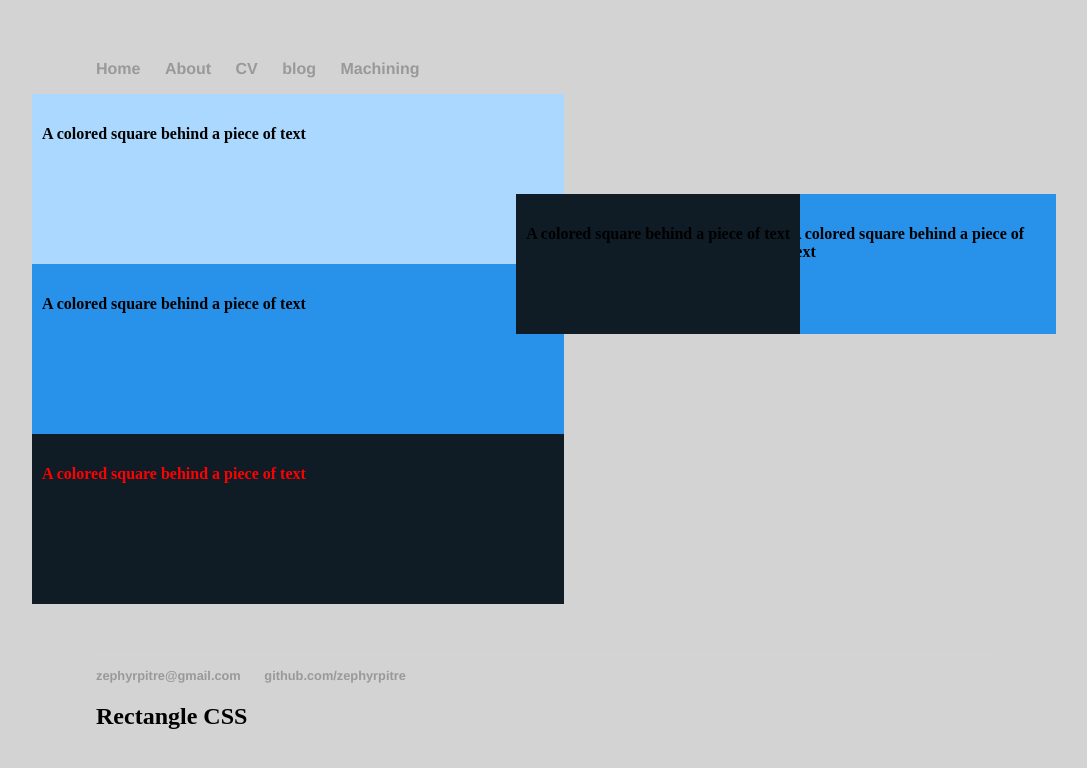
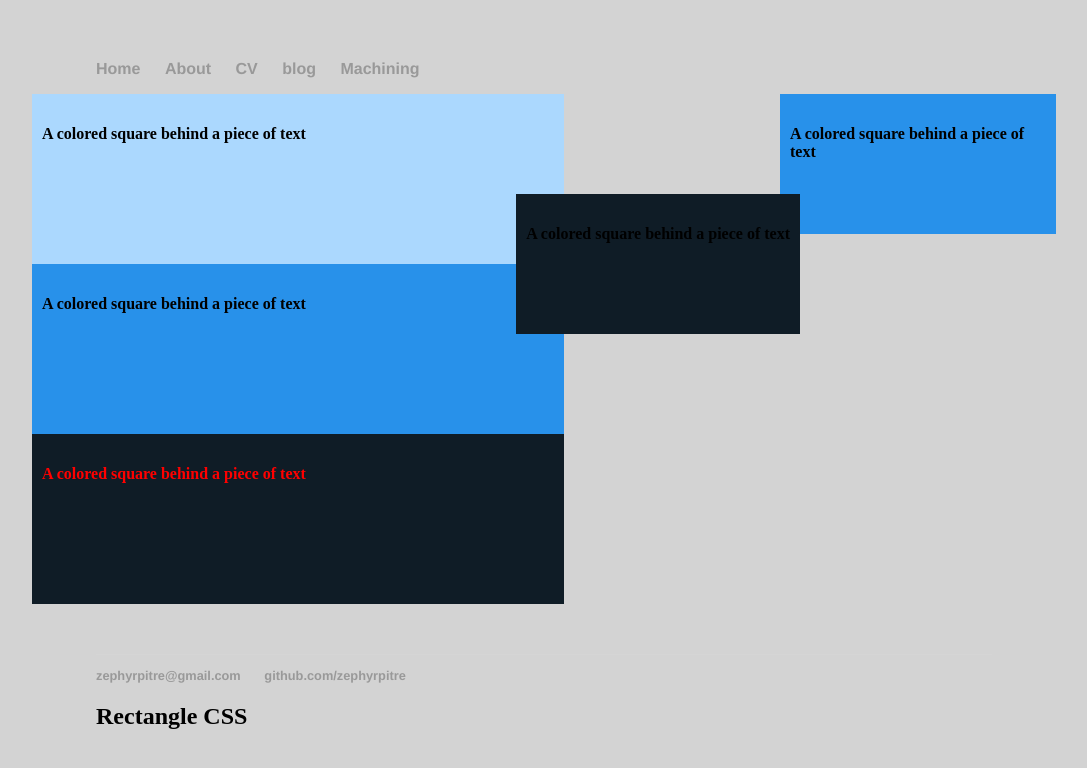
Before and after one commit to ZephyrPitre/ZephyrPitre.github.io, a Jekyll site: the page built from index.html, in a window 1280 px wide. Shown: the top 768 px of the page, without its empty margins (96-1183 px from the left). Built offline with Jekyll 4.4.1, drawn with Linux system fonts in a browser that asks for light colours.

Commit message:
Update index.html

```diff
--- a/index.html
+++ b/index.html
@@ -40,7 +40,7 @@
 		position: absolute;
 		right: 10%;
 		width: 20%;
-    top: 194px;
+    top: 94px;
     border-color:black;
     height: 120px;
 		Background:#2891EA; <!--bright blue-->
```
